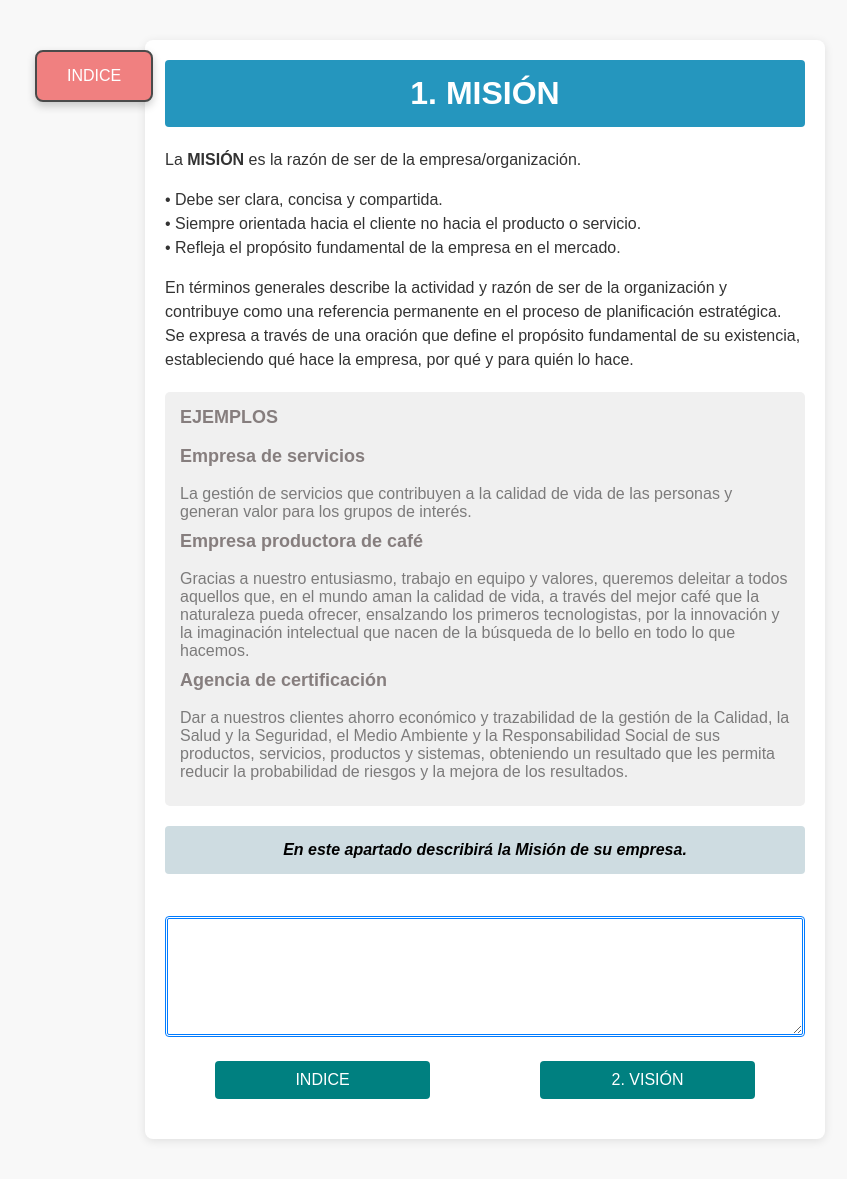
After one commit to ElvisValdivia/TG_Planeamiento_Luna_Mamani_Paja_Chino, a PHP site: page /formularios/mision.php in a window 1280 px wide. The commit adds this page. Shown: the whole page, without its empty margins (155-1002 px from the left). Run offline with PHP 8.4, Linux system fonts and the light colour scheme.

Commit message:
Creacion del formulario 1mision

```diff
--- a/Sistema_de_Gestion_ PETI/css/index.css
+++ b/Sistema_de_Gestion_ PETI/css/index.css
@@ -42,9 +42,9 @@ p, h2 {
 h3 {
     font-size: 16px;
     color: #333;
-    text-align: center; /* Centrar el texto */
+    text-align: center;
     margin: 20px 0;
-    font-weight: bold; /* Cambiar a negrita */
+    font-weight: bold;
 }
 
 /* Centrar el contenedor de la lista */
--- /dev/null
+++ b/Sistema_de_Gestion_ PETI/css/mision.css
@@ -0,0 +1,130 @@
+body {
+    font-family: Arial, sans-serif;
+    background-color: #f8f8f8;
+    margin: 0;
+    padding: 0;
+}
+
+.container {
+    width: 50%;
+    margin: auto;
+    padding: 20px;
+    background-color: #ffffff;
+    border-radius: 8px;
+    box-shadow: 0 2px 10px rgba(0, 0, 0, 0.1);
+    margin-top: 40px;
+    margin-bottom: 40px;
+}
+
+h1 {
+    background-color: #2596be;
+    color: #ffffff;
+    padding: 15px;
+    text-align: center;
+    border-radius: 4px;
+    margin-top: 0;
+}
+
+h2 {
+    font-size: 16px;
+    color: #7c7b7b;
+    font-weight: normal;
+    margin-bottom: 10px;
+    /* Ajusta el valor según lo necesites */
+}
+
+h3 {
+    font-size: 18px;
+    color: #867e7e;
+    margin-top: 0;
+    /* Puedes mantenerlo en 0 o ajustar si lo deseas */
+}
+
+p {
+    font-size: 16px;
+    color: #333;
+    line-height: 1.5;
+}
+
+textarea {
+    margin-top: 20px;
+    padding: 10px;
+    font-size: 16px;
+    border: 3px double #007bff;
+    border-radius: 4px;
+    width: 100%;
+    box-sizing: border-box;
+}
+
+textarea:focus {
+    border-color: #0056b3;
+    outline: none;
+}
+
+
+.ejemplos {
+    background-color: #f0f0f0;
+    padding: 15px;
+    border-radius: 5px;
+    margin-top: 20px;
+    margin-bottom: 20px;
+}
+
+h4 {
+    background-color: #cedce1;
+    color: #000000;
+    padding: 15px;
+    text-align: center;
+    font-style: italic;
+    border-radius: 4px;
+    margin-top: 0;
+}
+
+/* Botones en cuadrícula */
+.info-box {
+    display: grid;
+    grid-template-columns: 1fr 1fr;
+    gap: 10px;
+    margin: 20px 0;
+}
+
+.info-item {
+    display: block;
+    background-color: #008080;
+    color: #fff;
+    padding: 10px;
+    text-align: center;
+    border-radius: 4px;
+    cursor: pointer;
+    text-decoration: none;
+    margin-left: 50px;
+    margin-right: 50px;
+}
+
+.info-item:first-child {
+    grid-column: 1;
+}
+
+.info-item:last-child {
+    grid-column: 2;
+}
+
+.volver {
+    display: inline-block;
+    background-color: #f08080;
+    color: #ffffff;
+    padding: 15px 30px;
+    text-align: center;
+    text-decoration: none;
+    border-radius: 8px;
+    border: 2px solid #4a4a4a;
+    position: fixed;
+    top: 50px;
+    left: 190px;
+    box-shadow: 0 4px 8px rgba(0, 0, 0, 0.2);
+    transition: background-color 0.3s;
+}
+
+.volver:hover {
+    background-color: #ff6961;
+}
--- /dev/null
+++ b/Sistema_de_Gestion_ PETI/formularios/mision.php
@@ -0,0 +1,68 @@
+<!DOCTYPE html>
+<html lang="es">
+
+<head>
+    <meta charset="UTF-8">
+    <meta name="viewport" content="width=device-width, initial-scale=1.0">
+    <title>Misión</title>
+    <link rel="stylesheet" href="../css/mision.css">
+</head>
+
+<body>
+    <a class="volver" href="../index.php">INDICE</a>
+
+    <div class="container">
+        <!-- Título Principal -->
+        <h1>1. MISIÓN</h1>
+
+        <!-- Descripción de la Misión -->
+        <p>La <strong>MISIÓN</strong> es la razón de ser de la empresa/organización.</p>
+        <p>
+            • Debe ser clara, concisa y compartida.<br>
+            • Siempre orientada hacia el cliente no hacia el producto o servicio.<br>
+            • Refleja el propósito fundamental de la empresa en el mercado.
+        </p>
+        <p>
+            En términos generales describe la actividad y razón de ser de la organización y contribuye como una
+            referencia permanente en el proceso de planificación estratégica.
+            <br>Se expresa a través de una oración que define el propósito fundamental de su existencia, estableciendo
+            qué
+            hace la empresa, por qué y para quién lo hace.
+        </p>
+
+        <div class="ejemplos">
+            <h3>EJEMPLOS</h3>
+            <h3>Empresa de servicios</h3>
+            <h2>La gestión de servicios que contribuyen a la calidad de vida de las personas y generan valor para los
+                grupos de interés.</h2>
+
+            <h3>Empresa productora de café</h3>
+            <h2>
+                Gracias a nuestro entusiasmo, trabajo en equipo y valores, queremos deleitar a todos aquellos que, en el
+                mundo aman la calidad de vida, a través del mejor café que la naturaleza pueda ofrecer, ensalzando los
+                primeros tecnologistas, por la innovación y la imaginación intelectual que nacen de la búsqueda de lo
+                bello en todo lo que hacemos.
+            </h2>
+
+            <h3>Agencia de certificación</h3>
+            <h2>
+                Dar a nuestros clientes ahorro económico y trazabilidad de la gestión de la Calidad, la Salud y la
+                Seguridad, el Medio Ambiente y la Responsabilidad Social de sus productos, servicios, productos y
+                sistemas, obteniendo un resultado que les permita reducir la probabilidad de riesgos y la mejora de los
+                resultados.
+            </h2>
+        </div>
+
+        <h4>En este apartado describirá la Misión de su empresa.</h4>
+
+        <textarea rows="5" style="width: 100%;"></textarea>
+
+        <div class="info-box">
+            <a class="info-item" href="../index.php">INDICE</a>
+            <a class="info-item" href="../formularios/vision.php">2. VISIÓN</a>
+        </div>
+
+    </div>
+</body>
+
+</html>
```
